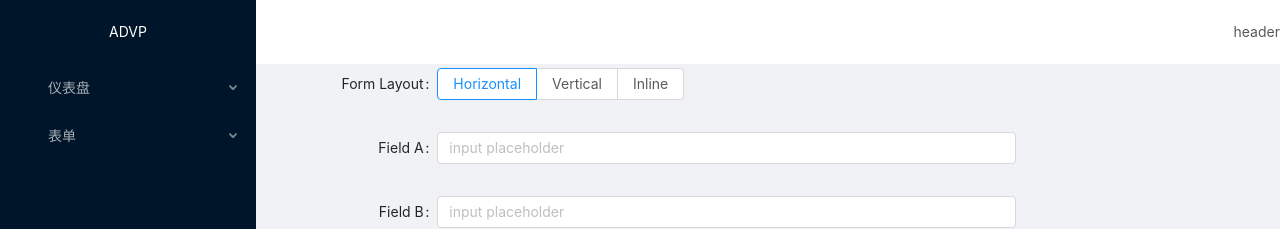
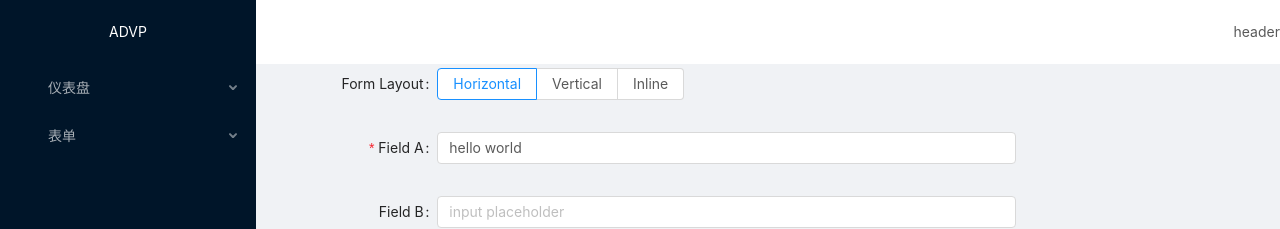
Before and after one commit to prief/advp, a Vue app: page /form/basic-form in a window 1280 px wide. Shown: the top 229 px of the page. Built offline with nearby package versions, Linux system fonts and the light colour scheme.

Commit message:
form auto validator

```diff
--- a/src/views/forms/Basic.vue
+++ b/src/views/forms/Basic.vue
@@ -1,6 +1,6 @@
 <template>
   <div>
-    <a-form :layout="formLayout">
+    <a-form :layout="formLayout" :form="form">
       <a-form-item
         label="Form Layout"
         :label-col="formItemLayout.labelCol"
@@ -25,20 +25,34 @@
         label="Field A"
         :label-col="formItemLayout.labelCol"
         :wrapper-col="formItemLayout.wrapperCol"
-        :validate-status="fieldAError"
-        :help="fieldAHelp"
       >
-        <a-input v-model="fieldA" placeholder="input placeholder" />
+        <a-input
+          v-decorator="[
+            'fieldA',
+            {
+              initialValue: fieldA,
+              rules: [
+                {
+                  required: true,
+                  min: 6,
+                  message: 'bixu5',
+                },
+              ],
+            },
+          ]"
+          placeholder="input
+        placeholder"
+        />
       </a-form-item>
       <a-form-item
         label="Field B"
         :label-col="formItemLayout.labelCol"
         :wrapper-col="formItemLayout.wrapperCol"
       >
-        <a-input v-model="fieldB" placeholder="input placeholder" />
+        <a-input v-decorator="['fieldB']" placeholder="input placeholder" />
       </a-form-item>
       <a-form-item :wrapper-col="buttonItemLayout.wrapperCol">
-        <a-button type="primary">
+        <a-button type="primary" @click="handleSubmit">
           Submit
         </a-button>
       </a-form-item>
@@ -49,24 +63,17 @@
 <script>
 export default {
   data() {
+    this.form = this.$form.createForm(this);
     return {
       formLayout: 'horizontal',
-      fieldA: '',
+      fieldA: 'hello',
       fieldB: '',
-      fieldAError: '',
-      fieldAHelp: '',
     };
   },
-  watch: {
-    fieldA(v) {
-      if (v.length <= 5) {
-        this.fieldAError = 'error';
-        this.fieldAHelp = '必须大于5个字符';
-      } else {
-        this.fieldAError = '';
-        this.fieldAHelp = '';
-      }
-    },
+  mounted() {
+    setTimeout(() => {
+      this.form.setFieldsValue({ fieldA: 'hello world' });
+    }, 3000);
   },
   computed: {
     formItemLayout() {
@@ -91,6 +98,13 @@ export default {
     handleFormLayoutChange(e) {
       this.formLayout = e.target.value;
     },
+    handleSubmit() {
+      this.form.validateFields((err, val) => {
+        if (!err) {
+          console.log(val);
+        }
+      });
+    },
   },
 };
 </script>
```
